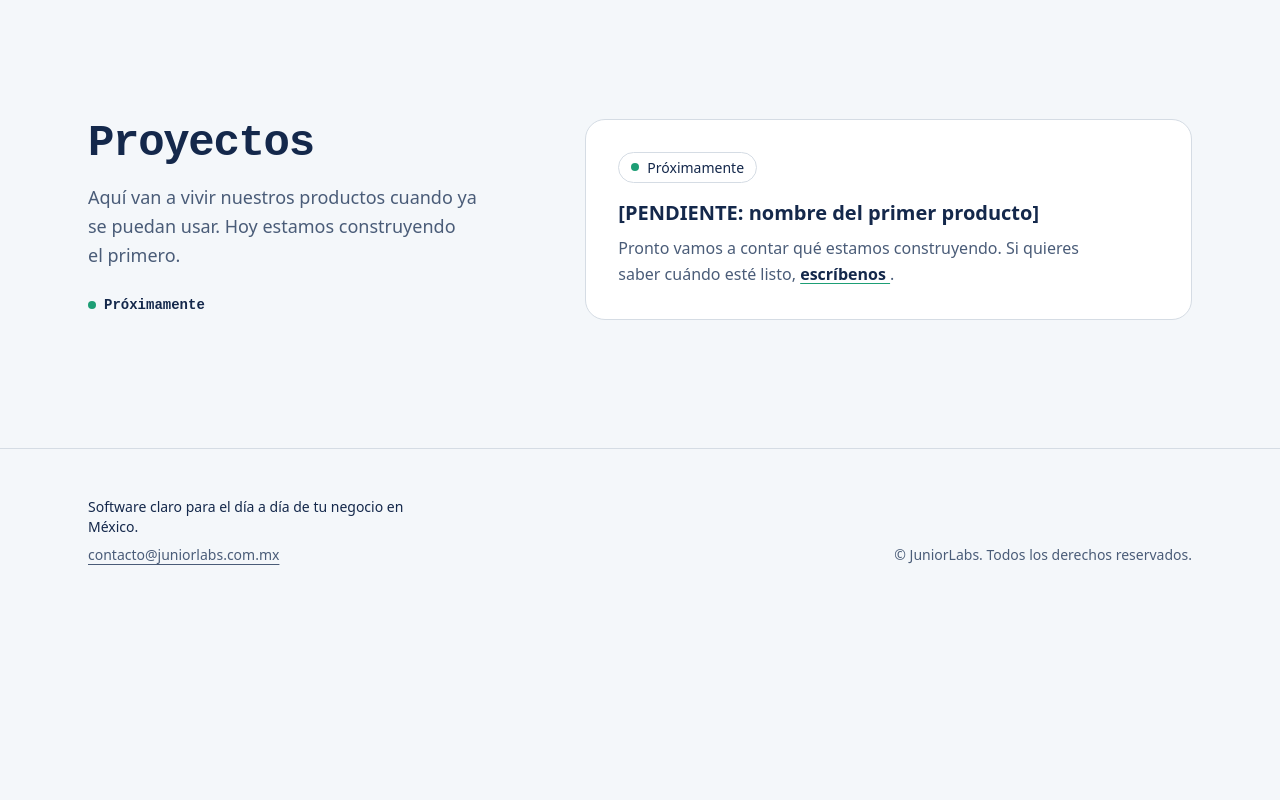
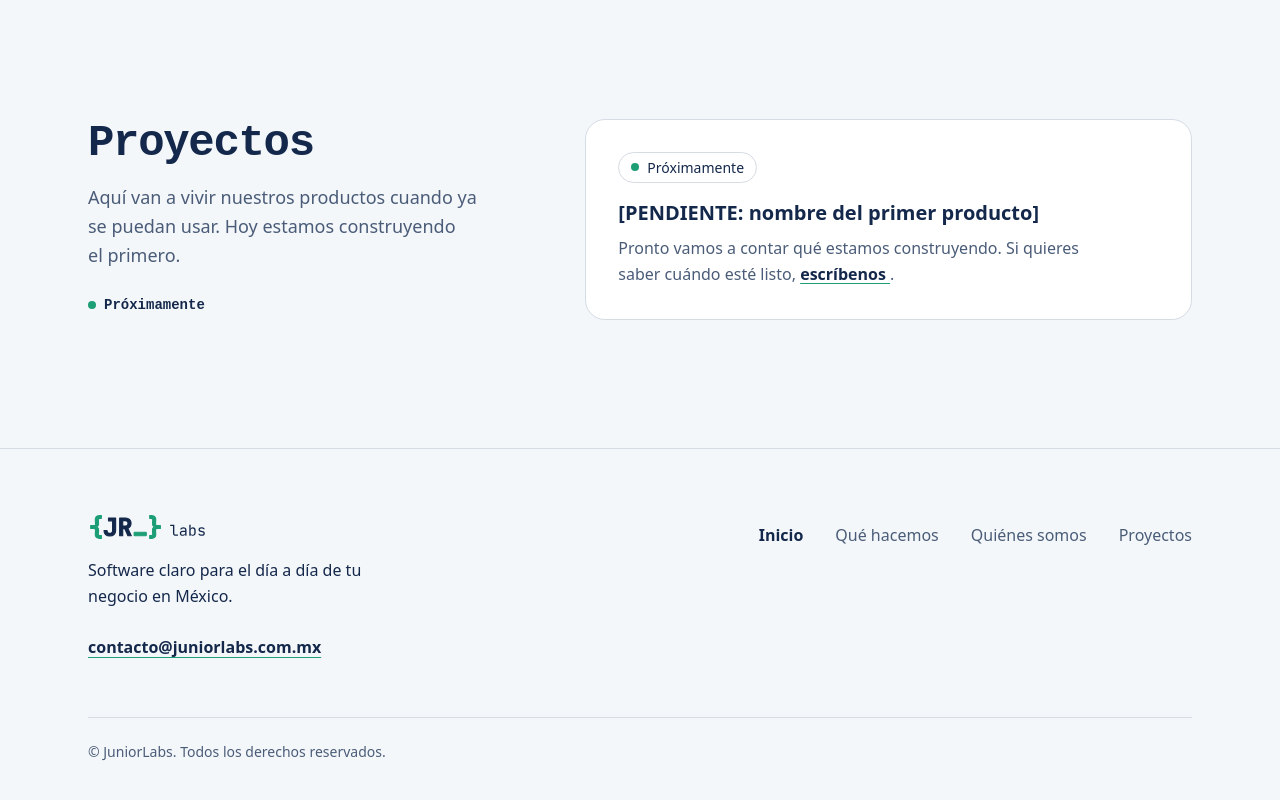
Before and after one commit to JuniorLabs-corp/juniorlabs-web, an Astro site: page / in a window 1280 px wide. Shown: the part 2105-2905 px from the top of the page. Before the commit the page ends 2718 px from the top, so only its background shows below. Built offline with nearby package versions, Linux system fonts and the light colour scheme; Astro itself is replaced by a stand-in of ours.

Commit message:
feat: footer de la landing
- Logo {JR_} enlazado a inicio, tagline y correo como mailto
- Enlaces Inicio, Qué hacemos, Quiénes somos y Proyectos en nav «Pie de página»
- Copyright exacto; sin aviso de privacidad, redes ni formulario
- Áreas táctiles de 44px en pantallas táctiles; el correo no se desborda con texto grande
- Página actual marcada igual en navbar y footer (helper compartido src/lib/nav.ts)

```diff
--- a/src/components/layout/Footer.astro
+++ b/src/components/layout/Footer.astro
@@ -1,15 +1,88 @@
 ---
 import Container from './Container.astro';
+import Logo from '../brand/Logo.astro';
 import { site } from '../../content/site';
+import { isCurrentPage } from '../../lib/nav';
 
 const { tagline, copyright } = site.footer;
 const { email, mailto } = site.contact;
+const { brand, links } = site.nav;
+const isCurrent = (href: string) => isCurrentPage(href, Astro.url.pathname);
 ---
 
-<Container class="flex flex-col gap-3 py-12 text-sm text-text-secondary sm:flex-row sm:items-end sm:justify-between">
-	<div class="flex flex-col gap-2">
-		<p class="max-w-[40ch] text-text">{tagline}</p>
-		<a href={mailto} class="underline underline-offset-4 hover:text-text">{email}</a>
+<Container class="py-12 sm:py-16">
+	<div class="grid gap-10 lg:grid-cols-[minmax(0,5fr)_minmax(0,7fr)] lg:gap-16">
+		<div class="flex flex-col items-start gap-4">
+			<a href="/" class="rounded-md">
+				<Logo label={brand} class="h-7 w-auto" />
+			</a>
+			<p class="max-w-[34ch] leading-relaxed text-pretty text-text">{tagline}</p>
+			<!-- overflow-wrap en el correo: con texto grande no cabe en una línea y no tiene espacios -->
+			<a href={mailto} class="footer-mail">{email}</a>
+		</div>
+
+		<nav aria-label="Pie de página" class="lg:justify-self-end">
+			<!-- role="list": Safari/VoiceOver quita la semántica de lista cuando list-style es none -->
+			<ul role="list" class="flex flex-col sm:flex-row sm:flex-wrap sm:gap-x-8 sm:gap-y-3 lg:justify-end">
+				{
+					links.map((link) => (
+						<li>
+							<a href={link.href} class="footer-link" aria-current={isCurrent(link.href) ? 'page' : undefined}>
+								{link.label}
+							</a>
+						</li>
+					))
+				}
+			</ul>
+		</nav>
 	</div>
-	<p>{copyright}</p>
+
+	<p class="mt-12 border-t border-border pt-6 text-sm text-text-secondary">{copyright}</p>
 </Container>
+
+<style>
+	@layer components {
+		.footer-mail {
+			/* Área táctil de 44px: es la acción principal del footer */
+			display: inline-flex;
+			align-items: center;
+			min-height: 2.75rem;
+			color: var(--text);
+			font-weight: 600;
+			text-decoration: underline;
+			text-decoration-color: var(--accent);
+			text-underline-offset: 0.25em;
+			text-decoration-thickness: 1px;
+			overflow-wrap: anywhere;
+		}
+
+		.footer-mail:hover {
+			text-decoration-thickness: 2px;
+		}
+
+		.footer-link {
+			display: inline-flex;
+			min-height: 2.75rem;
+			align-items: center;
+			color: var(--text-secondary);
+			transition: color 150ms ease;
+		}
+
+		.footer-link:hover {
+			color: var(--text);
+		}
+
+		/* Página actual: igual que en la navbar, más contraste y peso, no solo color */
+		.footer-link[aria-current='page'] {
+			color: var(--text);
+			font-weight: 600;
+		}
+
+		/* Solo con mouse o trackpad se compacta; en pantallas táctiles (también tabletas) se queda en 44px */
+		@media (hover: hover) and (pointer: fine) {
+			.footer-link {
+				min-height: auto;
+			}
+		}
+	}
+</style>
--- a/src/components/layout/Navbar.astro
+++ b/src/components/layout/Navbar.astro
@@ -2,14 +2,11 @@
 import Container from './Container.astro';
 import Logo from '../brand/Logo.astro';
 import { site } from '../../content/site';
+import { isCurrentPage } from '../../lib/nav';
 
 const { brand, links, cta } = site.nav;
 const panelId = 'menu-principal';
-
-// Página actual: solo enlaces a páginas (no a anclas). '/proyectos' y '/proyectos/' cuentan igual.
-const normalize = (path: string) => (path.length > 1 ? path.replace(/\/$/, '') : path);
-const current = normalize(Astro.url.pathname);
-const isCurrent = (href: string) => !href.includes('#') && normalize(href) === current;
+const isCurrent = (href: string) => isCurrentPage(href, Astro.url.pathname);
 ---
 
 <div data-navbar>
--- /dev/null
+++ b/src/lib/nav.ts
@@ -0,0 +1,8 @@
+/**
+ * ¿El enlace apunta a la página actual? Lo usan la navbar y el footer para `aria-current="page"`.
+ * Solo cuenta enlaces a páginas (no a anclas como /#que-hacemos). '/proyectos' y '/proyectos/' son la misma página.
+ */
+const normalize = (path: string) => (path.length > 1 ? path.replace(/\/$/, '') : path);
+
+export const isCurrentPage = (href: string, pathname: string) =>
+	!href.includes('#') && normalize(href) === normalize(pathname);
```
